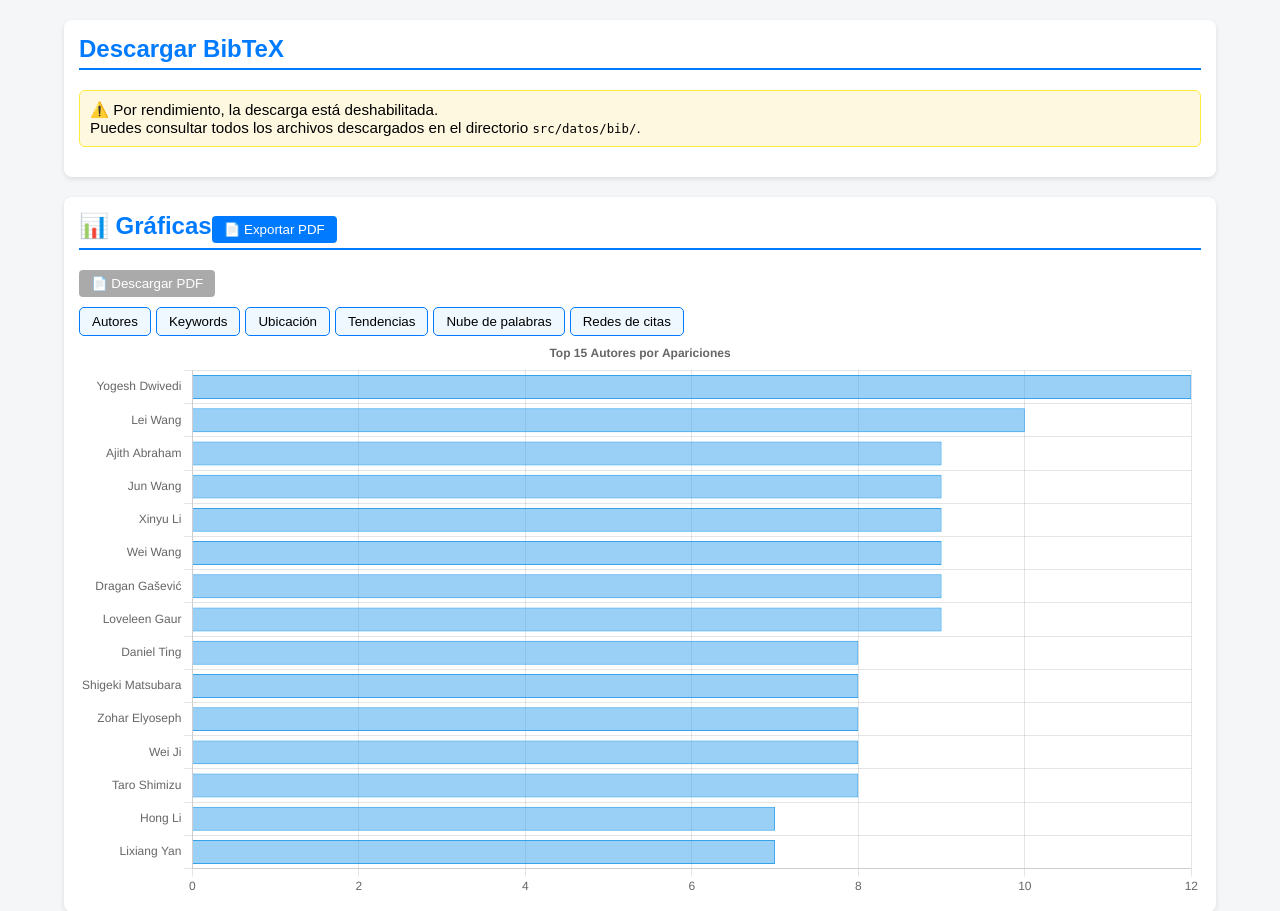
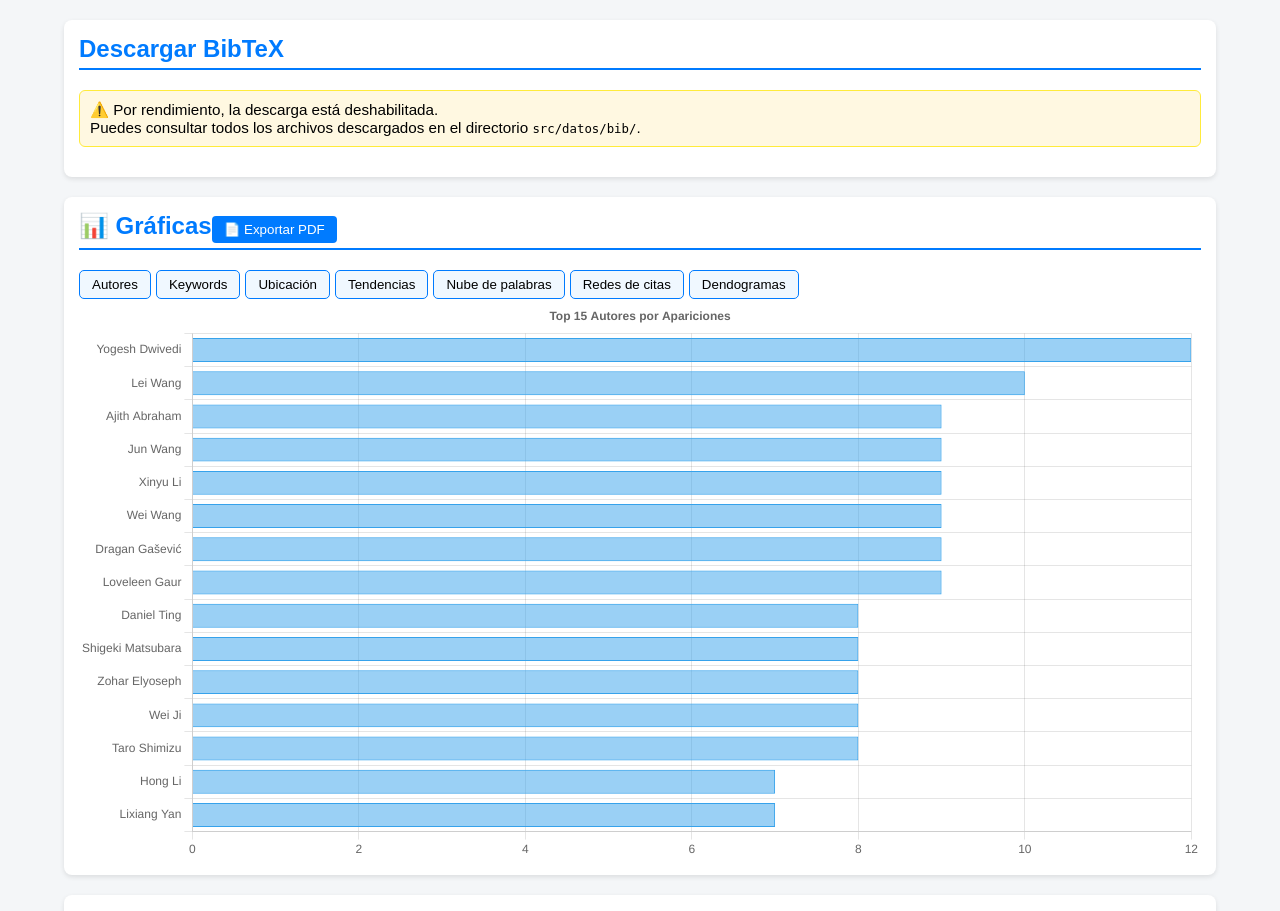
Before and after one commit to JuanSamuelArbelaez/uq-biblio-pipeline, a Flask app: page / in a window 1280 px wide. Shown: the top 911 px of the page. Run offline with Flask 3, Linux system fonts and the light colour scheme; data that the repository does not hold is empty; some libraries are stand-ins or nearby versions.

Commit message:
Flask Web App v0.4 Dendograms

```diff
--- a/app/app.py
+++ b/app/app.py
@@ -110,6 +110,11 @@ def api_graficas():
         "followup": [
             base_dir / "src" / "follow-ups" / "follow-up2" / "outputs" / "citation_graph_connected.png",
             base_dir / "src" / "follow-ups" / "follow-up2" / "outputs" / "cooccurrence_graph.png"
+        ],
+        "dendogramas":[
+            base_dir / "src" / "outputs" / "clustering_&_dendograms" / "dendrograma_average.png",
+            base_dir / "src" / "outputs" / "clustering_&_dendograms" / "dendrograma_complete.png",
+            base_dir / "src" / "outputs" / "clustering_&_dendograms" / "dendrograma_ward.png",
         ]
     }
 
@@ -126,7 +131,9 @@ def api_graficas():
             if path.exists():
                 data[key] = [f"/graficas/{key}/{path.name}"]
             else:
+                print(path)
                 data[key] = []
+    print(data)
 
     return jsonify(data)
 
@@ -142,7 +149,8 @@ def servir_grafica(categoria, filename):
         "location": base_dir / "datos" / "graphs" / "location",
         "timeline": base_dir / "datos" / "graphs" / "timeline",
         "wordcloud": base_dir / "datos" / "graphs" / "wordcloud",
-        "followup": base_dir / "follow-ups" / "follow-up2" / "outputs"
+        "followup": base_dir / "follow-ups" / "follow-up2" / "outputs",
+        "dendogramas" : base_dir / "outputs" / "clustering_&_dendograms"
     }
     if categoria not in subrutas:
         abort(404)
--- a/app/static/js/script.js
+++ b/app/static/js/script.js
@@ -281,7 +281,7 @@ async function cargarGraficas() {
     const resp = await fetch("/api/graficas");
     const data = await resp.json();
 
-    const secciones = ["keywords", "location", "timeline", "wordcloud", "followup"];
+    const secciones = ["keywords", "location", "timeline", "wordcloud", "followup", "dendogramas"];
     secciones.forEach(sec => {
       const cont = document.getElementById(`contenido-${sec}`);
       cont.innerHTML = data[sec]?.map(url => `<img src="${url}" class="img-grafica">`).join("") || "";
@@ -321,25 +321,67 @@ async function generarPDF() {
   doc.setFontSize(20);
   doc.text("Informe de Análisis de Producción Científica", 105, y, { align: "center" });
   y += 15;
+
+  doc.setFontSize(14);
+  doc.text("Autores:", 105, y, { align: "center" });
+  y += 8;
   doc.setFontSize(12);
-  doc.text("Este informe resume visualmente la producción científica a partir de las gráficas generadas en la app.", 15, y, { maxWidth: 180 });
+  doc.text("Julian Andres Ladino", 105, y, { align: "center" });
+  y += 6;
+  doc.text("Juan Samuel Arbelaez", 105, y, { align: "center" });
+  y += 15;
+
+  doc.setFontSize(12);
+  doc.text(
+    "Este informe resume visualmente la producción científica a partir de las gráficas generadas en la app.",
+    15, y, { maxWidth: 180 }
+  );
   y += 20;
   doc.text(`Fecha de generación: ${new Date().toLocaleString("es-ES")}`, 15, y);
   y += 20;
 
-  const agregarGrafica = (titulo, imgSrc) => {
+  // Función auxiliar que carga la imagen antes de agregarla
+  const agregarGrafica = async (titulo, imgSrc) => {
     if (graficosEnPagina >= 2) addNewPage();
+
+    const img = await cargarImagen(imgSrc);
+    const maxAncho = 180; // ancho máximo en mm
+    const proporcion = img.height / img.width;
+    const ancho = maxAncho;
+    const alto = maxAncho * proporcion;
+
+    const maxAlto = 100;
+    let finalAncho = ancho;
+    let finalAlto = alto;
+    if (alto > maxAlto) {
+      finalAlto = maxAlto;
+      finalAncho = maxAlto / proporcion;
+    }
+
+    if (y + finalAlto + 15 > 280) addNewPage();
+
     doc.setFontSize(14);
     doc.text(titulo, 15, y);
     y += 5;
-    doc.addImage(imgSrc, "PNG", 15, y, 180, 80);
-    y += 90;
+    doc.addImage(imgSrc, "PNG", 15, y, finalAncho, finalAlto);
+    y += finalAlto + 10;
     graficosEnPagina++;
+  };
+
+  // Carga real de imágenes como promesas
+  const cargarImagen = (src) => {
+    return new Promise((resolve, reject) => {
+      const img = new Image();
+      img.crossOrigin = "Anonymous";
+      img.onload = () => resolve(img);
+      img.onerror = reject;
+      img.src = src;
+    });
   };
 
   // Top autores
   const imgAutores = chartAutores.toBase64Image();
-  agregarGrafica("Top 15 Autores por Apariciones", imgAutores);
+  await agregarGrafica("Top 15 Autores por Apariciones", imgAutores);
 
   // Otras secciones
   const secciones = [
@@ -347,7 +389,8 @@ async function generarPDF() {
     { id: "contenido-wordcloud", titulo: "Nube de palabras (Abstracts y Keywords)" },
     { id: "contenido-timeline", titulo: "Tendencias de publicaciones por año y revista" },
     { id: "contenido-keywords", titulo: "Coocurrencia de Keywords" },
-    { id: "contenido-followup", titulo: "Red de citas / Coocurrencia" }
+    { id: "contenido-followup", titulo: "Red de citas / Coocurrencia" },
+    { id: "contenido-dendogramas", titulo: "Dendogramas" }
   ];
 
   for (const s of secciones) {
@@ -355,7 +398,7 @@ async function generarPDF() {
     const imgs = cont.querySelectorAll("img");
     if (imgs.length > 0) {
       for (const img of imgs) {
-        agregarGrafica(s.titulo, img.src);
+        await agregarGrafica(s.titulo, img.src);
       }
     }
   }
--- a/app/templates/index.html
+++ b/app/templates/index.html
@@ -22,7 +22,6 @@
     <section id="graficas">
       <div class="header-graficas">
         <h2>📊 Gráficas</h2>
-        <button id="btn-descargar-pdf" class="btn" disabled>📄 Descargar PDF</button>
       </div>
 
       <div id="tabs-graficas" class="tabs">
@@ -32,6 +31,7 @@
         <button class="tab-btn" id="tab-timeline">Tendencias</button>
         <button class="tab-btn" id="tab-wordcloud">Nube de palabras</button>
         <button class="tab-btn" id="tab-followup">Redes de citas</button>
+        <button class="tab-btn" id="tab-dendogramas">Dendogramas</button>
       </div>
 
       <div id="contenidos-graficas">
@@ -39,20 +39,12 @@
           <canvas id="graficoTopAutores"></canvas>
         </div>
 
-        <div id="contenido-keywords" class="contenido-tab" style="display:none;">
-          <img id="img-keywords" src="src/outputs/keywords_analizer/new_terms_tfidf_freq.png" style="max-width:100%; height:auto; object-fit:contain;">
-        </div>
-
-        <div id="contenido-location" class="contenido-tab" style="display:none;">
-          <img id="img-location" src="src/outputs/maps/location_map.png" style="max-width:100%; height:auto; object-fit:contain;">
-        </div>
-
-        <div id="contenido-timeline" class="contenido-tab" style="display:none;">
-          <img id="img-timeline" src="src/outputs/timeline/publications_timeline.png" style="max-width:100%; height:auto; object-fit:contain;">
-        </div>
-
+        <div id="contenido-keywords" class="contenido-tab" style="display:none;"></div>
+        <div id="contenido-location" class="contenido-tab" style="display:none;"></div>
+        <div id="contenido-timeline" class="contenido-tab" style="display:none;"></div>
         <div id="contenido-wordcloud" class="contenido-tab" style="display:none;"></div>
         <div id="contenido-followup" class="contenido-tab" style="display:none;"></div>
+        <div id="contenido-dendogramas" class="contenido-tab" style="display:none;"></div>
       </div>
     </section>
 
```
